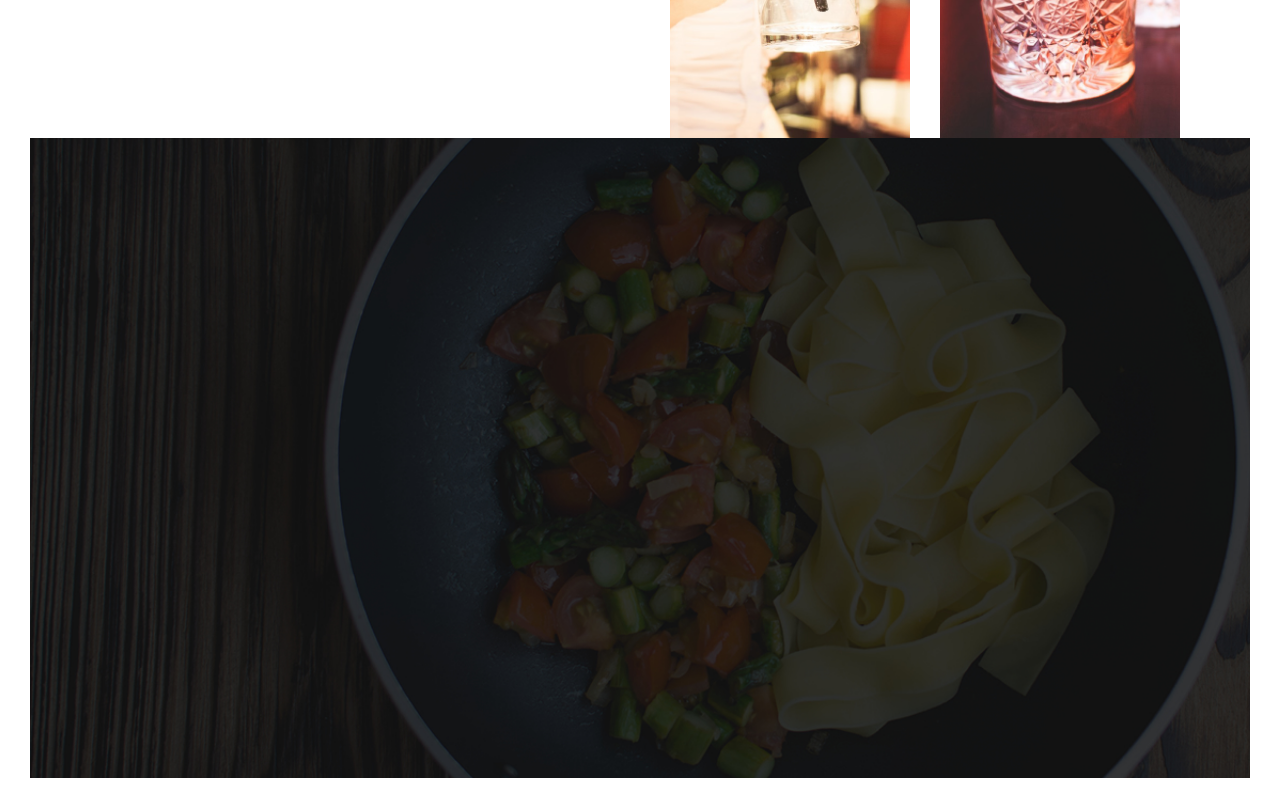
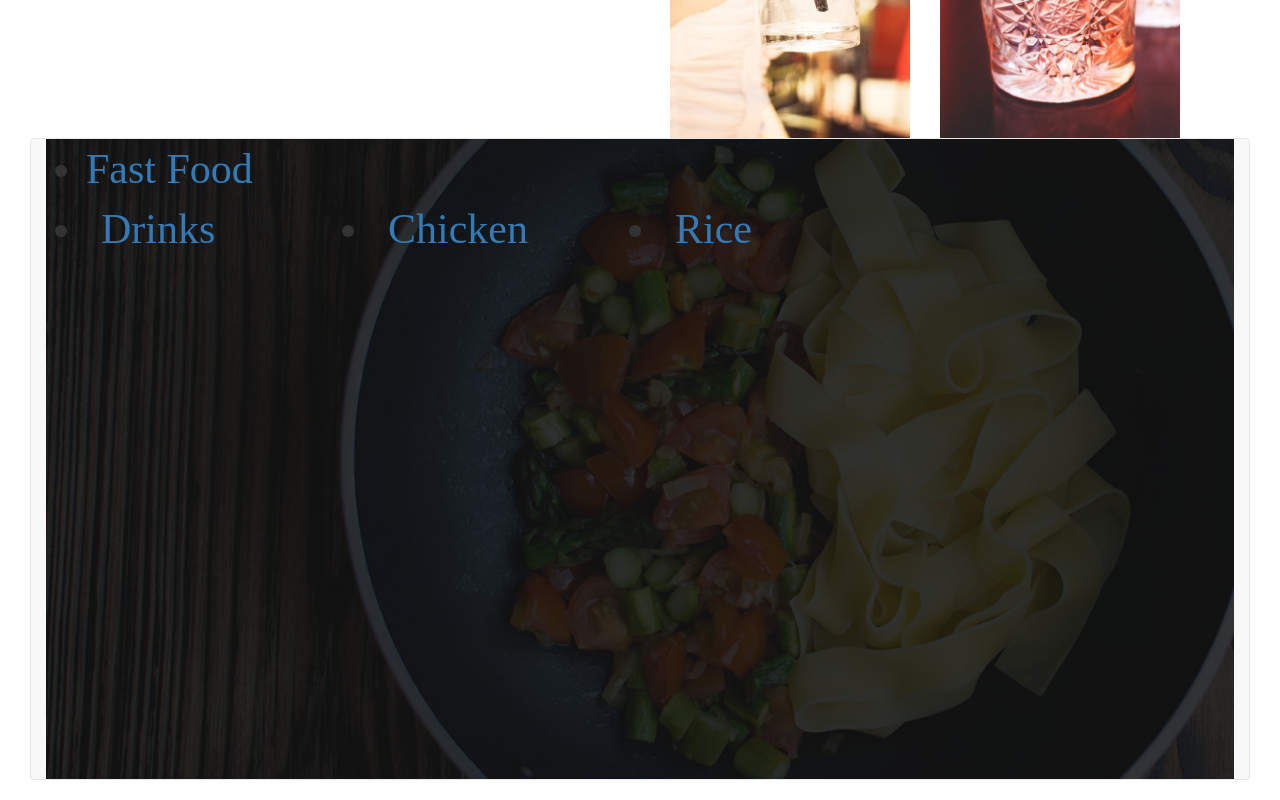
Before and after one commit to dorcaslitunya/anitasKitchen, a plain HTML site: page index.html in a window 1280 px wide. Shown: the part 1811-2611 px from the top of the page. Before the commit the page ends 2589 px from the top, so only its background shows below. Drawn offline with Linux system fonts and the light colour scheme.

Commit message:
add menu to page

```diff
--- a/index.html
+++ b/index.html
@@ -61,7 +61,7 @@
 
               <h1 class="text2"><strong>Drinks</strong></h1>
               <h2 class="text2"><strong>We  also produce delicious drinks</strong></h2>
-              <p class="text" >Lorem ipsum dolor sit amet, consectetur adipisicing elit, sed do eiusmod tempor incididunt ut labore et dolore magna aliqua. Ut enim ad minim veniam, quis nostrud exercitation ullamco laboris nisi ut aliquip ex ea commodo consequat.uis aute
+              <p class="text">Lorem ipsum dolor sit amet, consectetur adipisicing elit, sed do eiusmod tempor incididunt ut labore et dolore magna aliqua. Ut enim ad minim veniam, quis nostrud exercitation ullamco laboris nisi ut aliquip ex ea commodo consequat.uis aute
                 irure dolor in reprehenderit in voluptate velit esse cillum dolore eu fugiat nulla pariatur. </p>
             </div>
           </div>
@@ -71,9 +71,20 @@
           <img src="img/drink2.jpg" alt="image of food" class="col-md-6" class="img-responsive" id="drinksphoto2">
         </div>
       </div>
+      <nav class="navbar navbar-default">
         <div class="container-fluid">
-          <div class="row">
+
           <div class="header" id="sub">
+
+            <div>
+              <ul class "nav navbar-nav">
+                <li class="active" class="col-md-3"><a href="#">Fast Food</a></li>
+                <li class="col-md-3"><a href="#">Drinks</a></li>
+                <li class="col-md-3"><a href="#">Chicken</a></li>
+                  <li class="col-md-3"><a href="#">Rice</a></li>
+              </ul>
+            </div>
+          </div>
 
 
 
```
Lines whose indentation alone changed are shown as unchanged.
